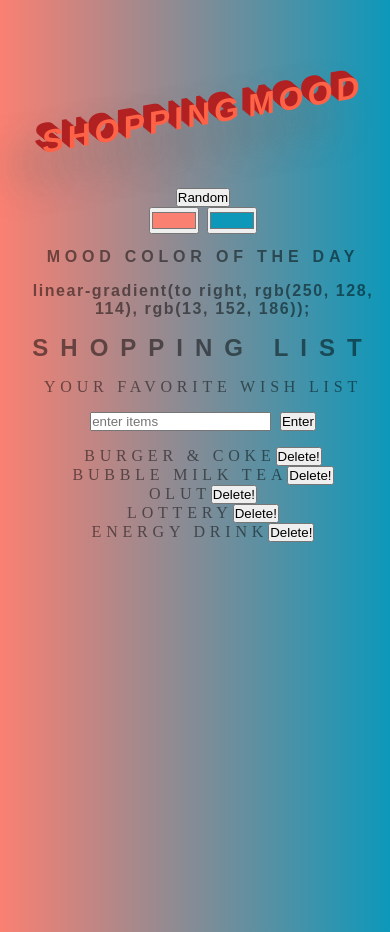
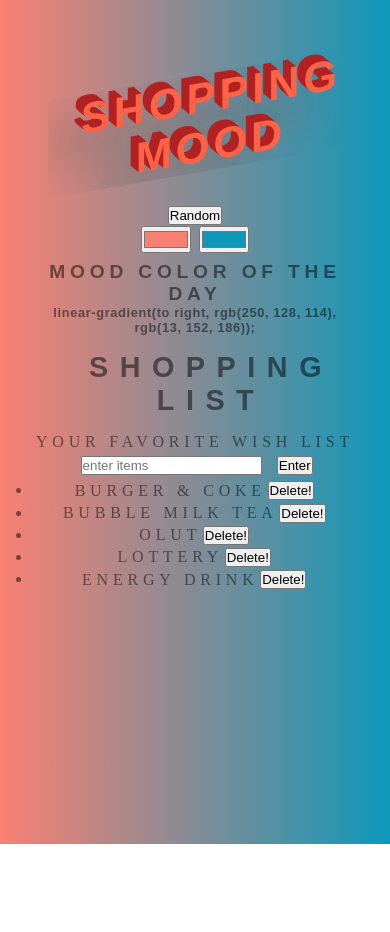
Before and after one commit to kippulainen04/shopping-mood-generator, a plain HTML site: page index.html in a window 390 px wide. After the commit the page ends 844 px from the top, so only its background shows below. Drawn offline with Linux system fonts and the light colour scheme.

Commit message:
Update style.css

```diff
--- a/style.css
+++ b/style.css
@@ -3,12 +3,12 @@
 * {
   box-sizing: border-box;
   padding: 0;
+  margin: 0;
 }
 
 body {
-  height: 100vh;
-  width: 100%;
   font: "Raleway", sans-serif;
+  padding: 2rem;
   color: rgba(0, 0, 0, 0.5);
   text-align: center;
   text-transform: uppercase;
@@ -20,22 +20,19 @@ body {
 .coolTitle {
   text-align: center;
   font-family: "Oswald", Helvetica, sans-serif;
-  font-size: 4.5rem;
+  font-size: 4rem;
   transform: skewY(-10deg);
   letter-spacing: 4px;
   word-spacing: -8px;
-  margin-top: 5rem;
-  padding: 1rem;
+  margin-top: 2.5rem;
   color: tomato;
   text-shadow: -1px -1px 0 firebrick, -2px -2px 0 firebrick,
     -3px -3px 0 firebrick, -4px -4px 0 firebrick, -5px -5px 0 firebrick,
     -6px -6px 0 firebrick, -7px -7px 0 firebrick, -8px -8px 0 firebrick,
     -30px 20px 40px dimgrey;
+  overflow: hidden;
+}
 
-  @media only screen and (max-width: 600px) {
-    font-size: 2rem;
-  }
-}
 .done {
   text-decoration: line-through;
 }
@@ -45,19 +42,14 @@ h1 {
   color: rgba(0, 0, 0, 0.5);
   text-align: center;
   text-transform: uppercase;
-  letter-spacing: 0.5em;
+  letter-spacing: 0.4em;
   width: 100%;
-
-  @media only screen and (max-width: 600px) {
-    font-size: 1.5rem;
-  }
+  margin: 1rem;
 }
 
 h2 {
-  font: 600 2.5rem "Raleway", sans-serif;
-  @media only screen and (max-width: 600px) {
-    font-size: 1rem;
-  }
+  font: 600 2rem "Raleway", sans-serif;
+  margin-top: 0.5rem;
 }
 
 h3 {
@@ -65,5 +57,31 @@ h3 {
   color: rgba(0, 0, 0, 0.5);
   text-align: center;
   text-transform: none;
-  letter-spacing: 0.1em;
+  letter-spacing: 0.05em;
 }
+
+#userinput {
+  margin: 0.3rem;
+}
+
+button {
+  margin: 0.1rem;
+}
+
+@media only screen and (max-width: 600px) {
+  .coolTitle {
+    font-size: 2.7rem;
+  }
+
+  h1 {
+    font-size: 1.8rem;
+  }
+
+  h2 {
+    font-size: 1.2rem;
+  }
+
+  h3 {
+    font-size: 0.8rem;
+  }
+}
```
